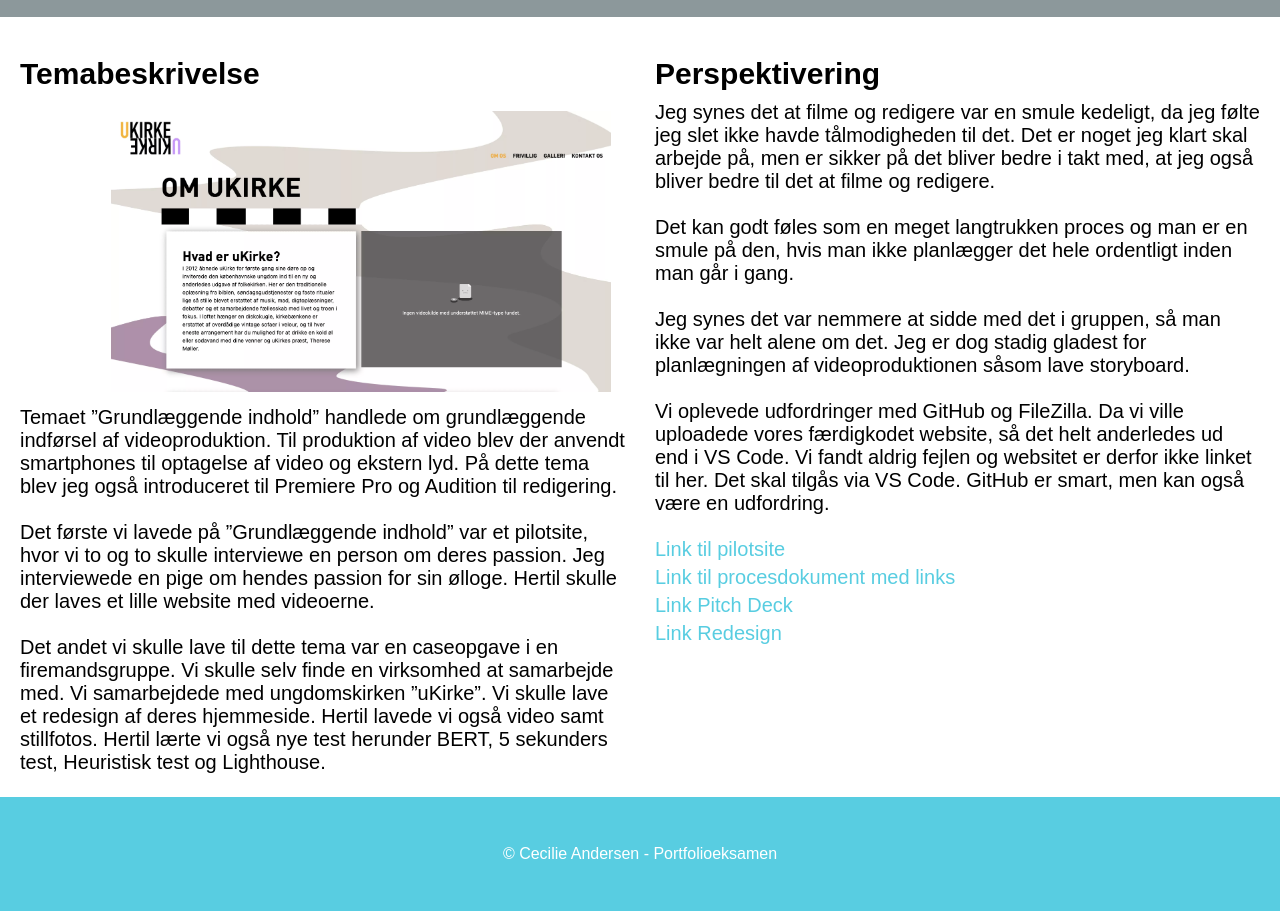
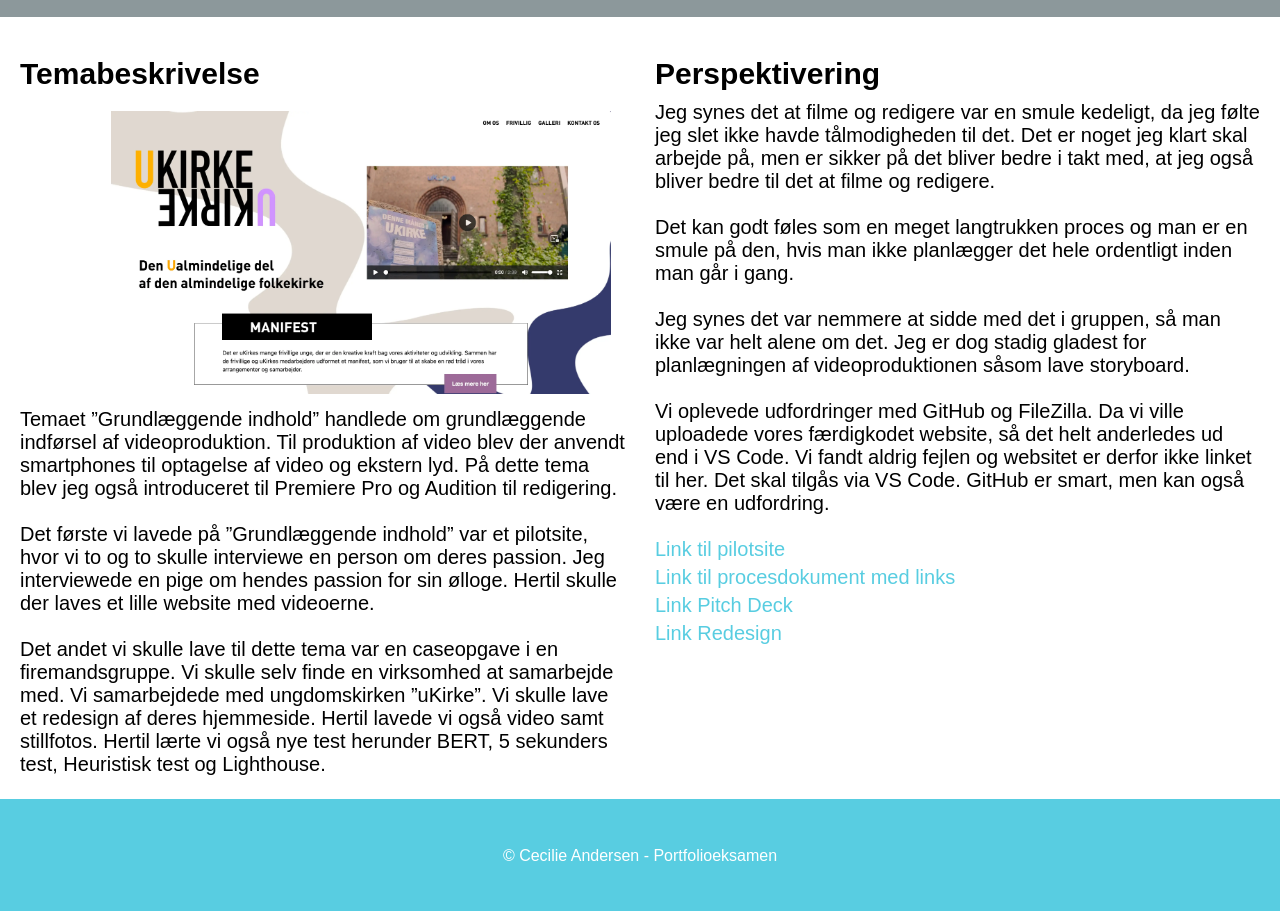
Before and after one commit to ceci343c/portfolio, a plain HTML site: page portfolio.html in a window 1280 px wide. Shown: the part 3180-4091 px from the top of the page. Drawn offline with Linux system fonts and the light colour scheme.

Commit message:
nyt billede

```diff
--- a/portfolio.html
+++ b/portfolio.html
@@ -182,7 +182,7 @@
       <div class="portfolio_ind">
         <div class="projektbeskrivelseind">
           <h2>Temabeskrivelse</h2>
-          <img src="indhold.webp" alt="Billede fra grundlæggende indhold" />
+          <img src="WEB.webp" alt="Billede fra grundlæggende indhold" />
           <p>
             Temaet ”Grundlæggende indhold” handlede om grundlæggende indførsel af videoproduktion. Til produktion af video blev der anvendt smartphones til optagelse af video og ekstern lyd. På dette tema blev jeg også introduceret til Premiere Pro og Audition til redigering. <br />
             <br />
```
Also changed, not shown: WEB.webp (added).
